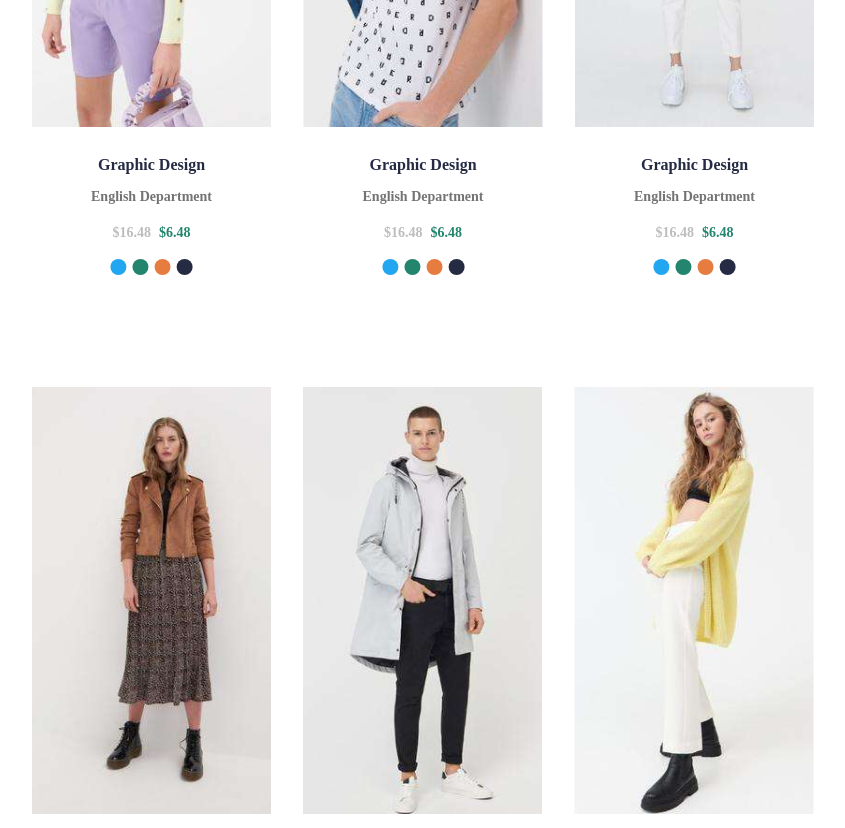
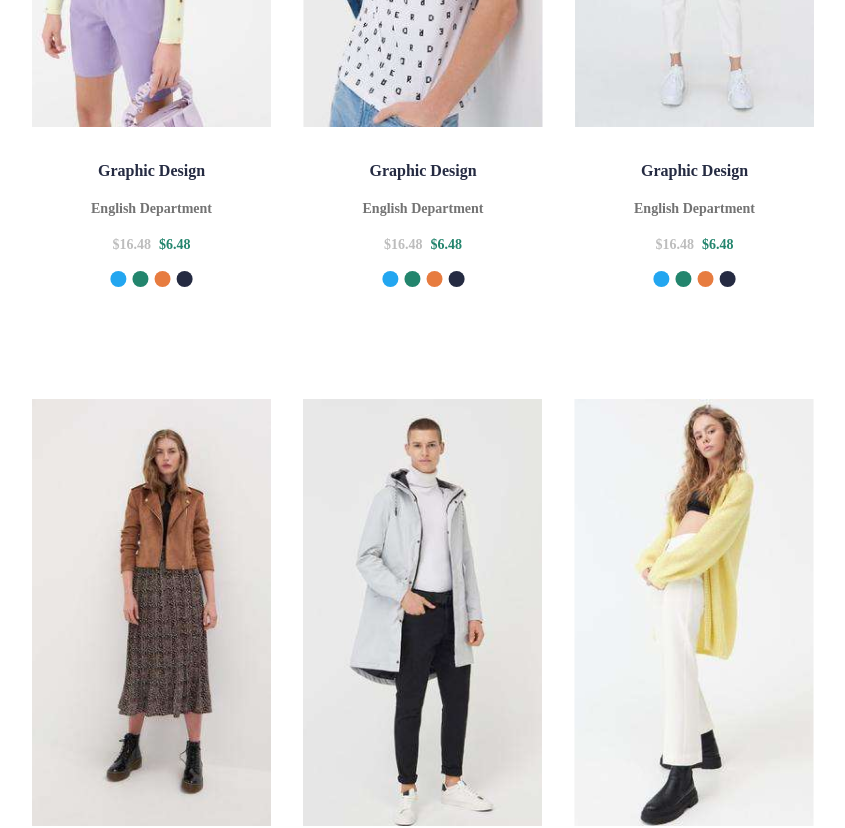
Before and after one commit to samet7ozturk/e-commerce-project, a React (Vite) app: page / in a window 1280 px wide. Shown: the part 2140-2968 px from the top of the page, without its empty margins (217-1062 px from the left). Built offline with nearby package versions, Linux system fonts and the light colour scheme.

Commit message:
Delete class="leading-3"

```diff
--- a/src/components/ProductCard.jsx
+++ b/src/components/ProductCard.jsx
@@ -3,7 +3,7 @@ import svg from "../assets/product-colors.svg";
 const ProductCard = () => {
   return (
     <main className="flex flex-col items-center pb-12">
-      <h2 className="text-[#252B42] text-base leading-3 font-bold pt-8 pb-4">
+      <h2 className="text-[#252B42] text-base font-bold pt-8 pb-4">
         Graphic Design
       </h2>
       <p className="text-[#737373] text-sm font-bold pb-4">
```
